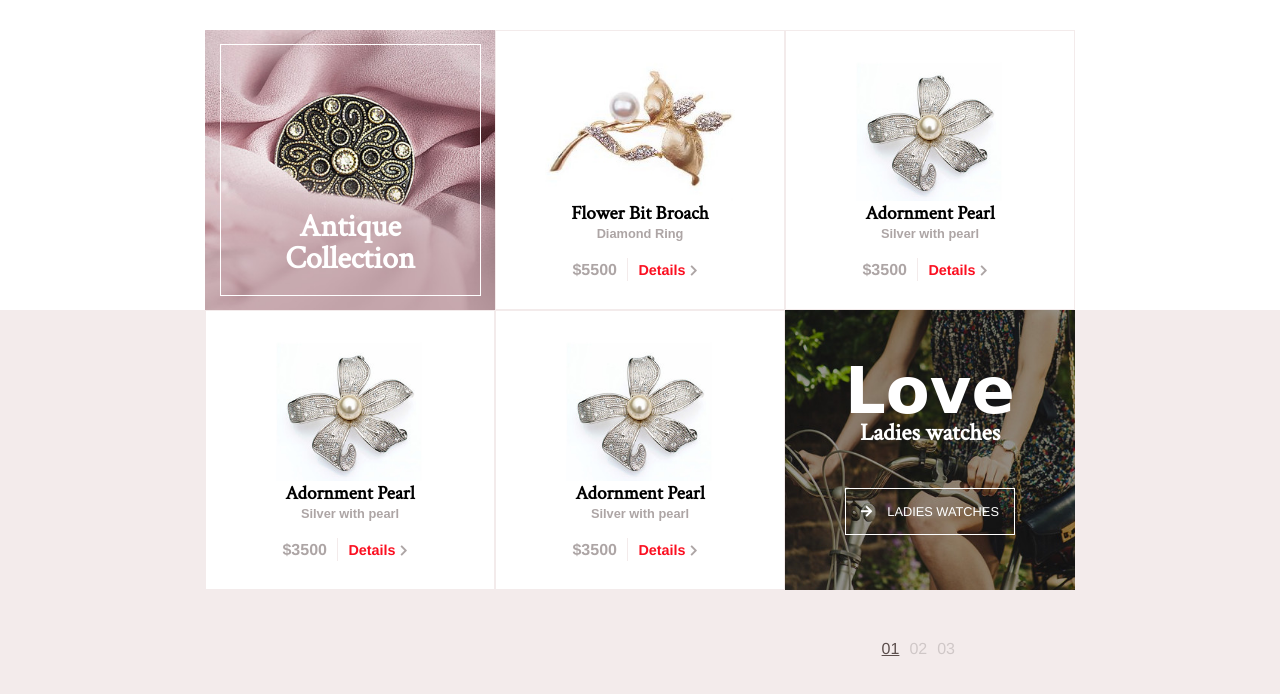
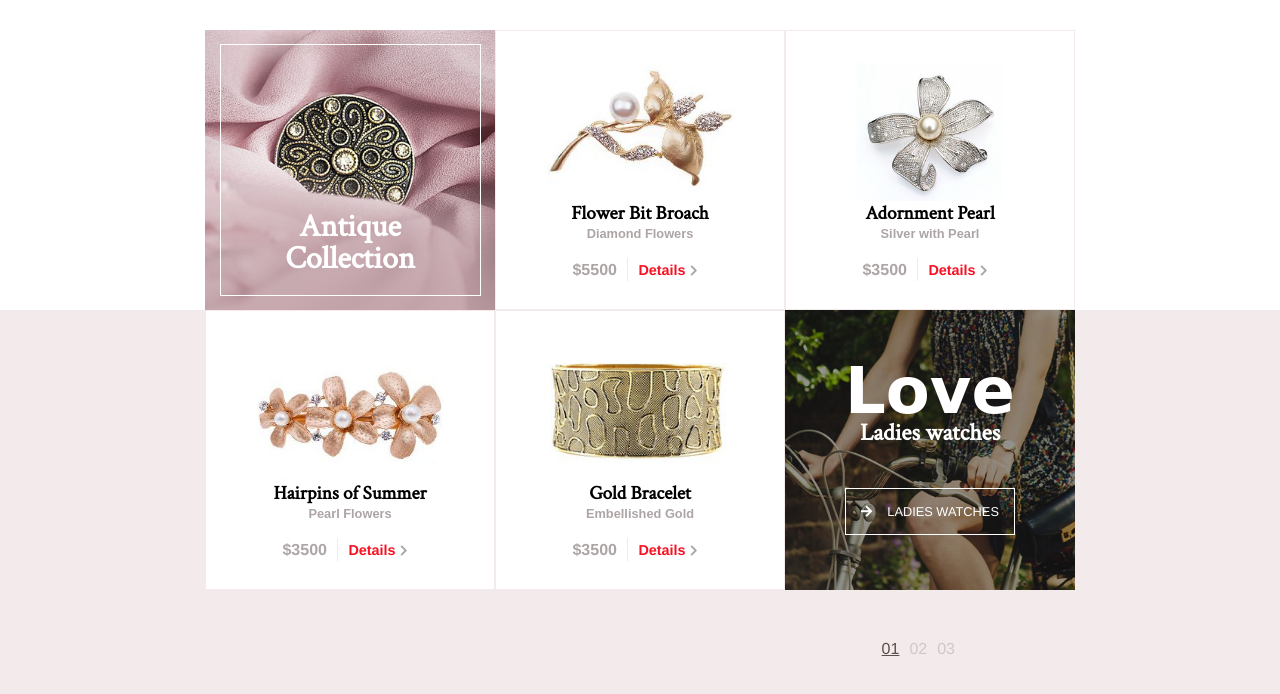
Before and after one commit to billyderringer/jewelry-store, a plain HTML site: page index.html in a window 1280 px wide. Shown: the part 1488-2182 px from the top of the page. Drawn offline with nearby package versions, Linux system fonts and the light colour scheme; a web font is replaced by a local one.

Commit message:
updated grid collection info

```diff
--- a/index.html
+++ b/index.html
@@ -128,7 +128,7 @@
         <div class="grid-collection center-all-flex flex-column">
             <img src="./assets/grid-collection-2.jpg" alt="grid collection 2">
             <h2 class="main-font">Flower Bit Broach</h2>
-            <h3 class="sub-font">Diamond Ring</h3>
+            <h3 class="sub-font">Diamond Flowers</h3>
             <div class="flex-row">
                 <h4>
                     <span class="collection-price">
@@ -145,7 +145,7 @@
         <div class="grid-collection center-all-flex flex-column">
             <img src="./assets/grid-collection-3.jpg" alt="grid collection 3">
             <h2 class="main-font">Adornment Pearl</h2>
-            <h3 class="sub-font">Silver with pearl</h3>
+            <h3 class="sub-font">Silver with Pearl</h3>
             <div class="flex-row">
                 <h4>
                     <span class="collection-price">
@@ -162,9 +162,9 @@
     <section id="grid-collection-lower"
              class="center-all-flex">
         <div class="grid-collection center-all-flex flex-column">
-            <img src="./assets/grid-collection-3.jpg" alt="grid collection 3">
-            <h2 class="main-font">Adornment Pearl</h2>
-            <h3 class="sub-font">Silver with pearl</h3>
+            <img src="./assets/grid-collection-4.jpg" alt="grid collection 4">
+            <h2 class="main-font">Hairpins of Summer</h2>
+            <h3 class="sub-font">Pearl Flowers</h3>
             <div class="flex-row">
                 <h4>
                     <span class="collection-price">
@@ -178,9 +178,9 @@
             </div>
         </div>
         <div class="grid-collection center-all-flex flex-column">
-            <img src="./assets/grid-collection-3.jpg" alt="grid collection 3">
-            <h2 class="main-font">Adornment Pearl</h2>
-            <h3 class="sub-font">Silver with pearl</h3>
+            <img src="./assets/grid-collection-5.jpg" alt="grid collection 5">
+            <h2 class="main-font">Gold Bracelet</h2>
+            <h3 class="sub-font">Embellished Gold</h3>
             <div class="flex-row">
                 <h4>
                     <span class="collection-price">
```
